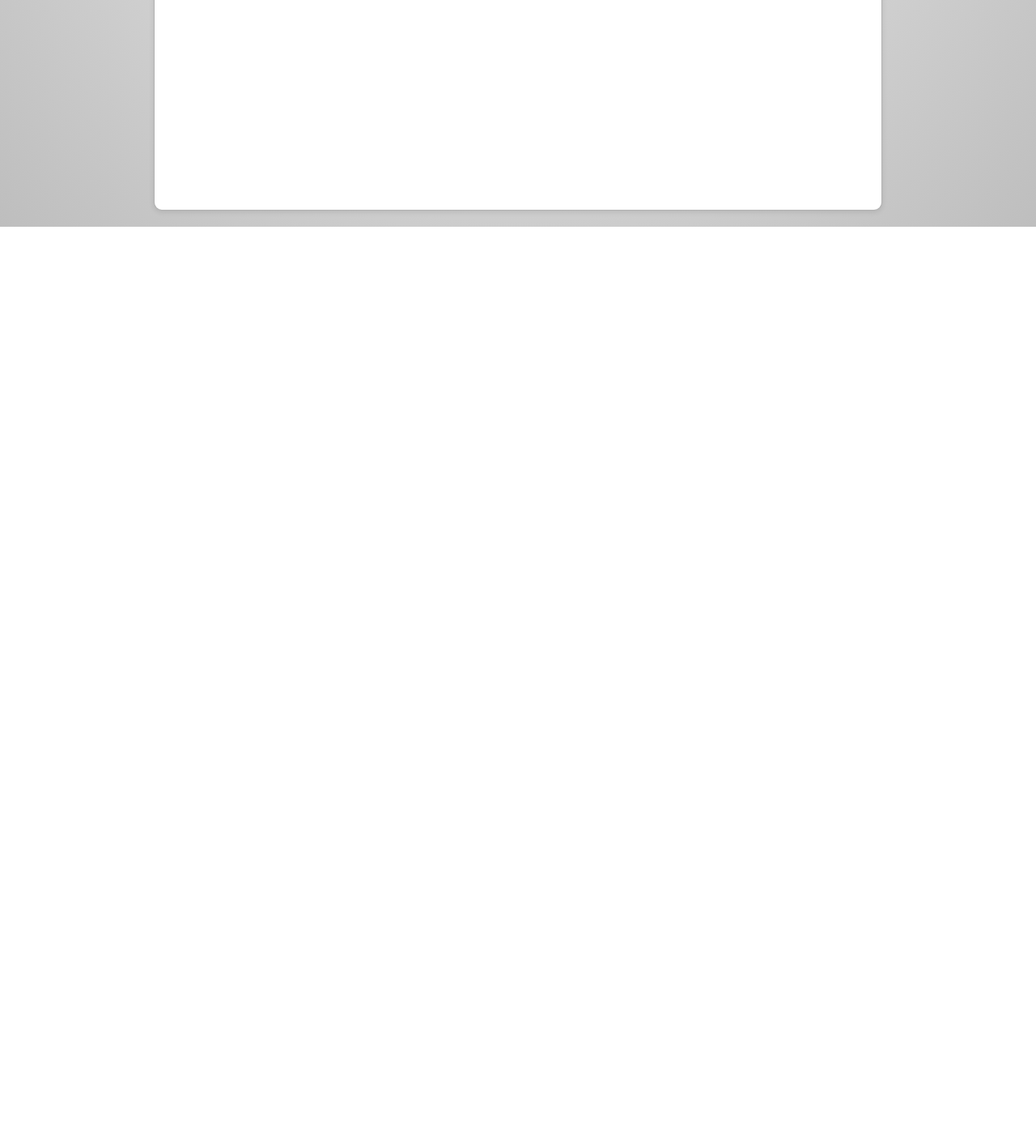
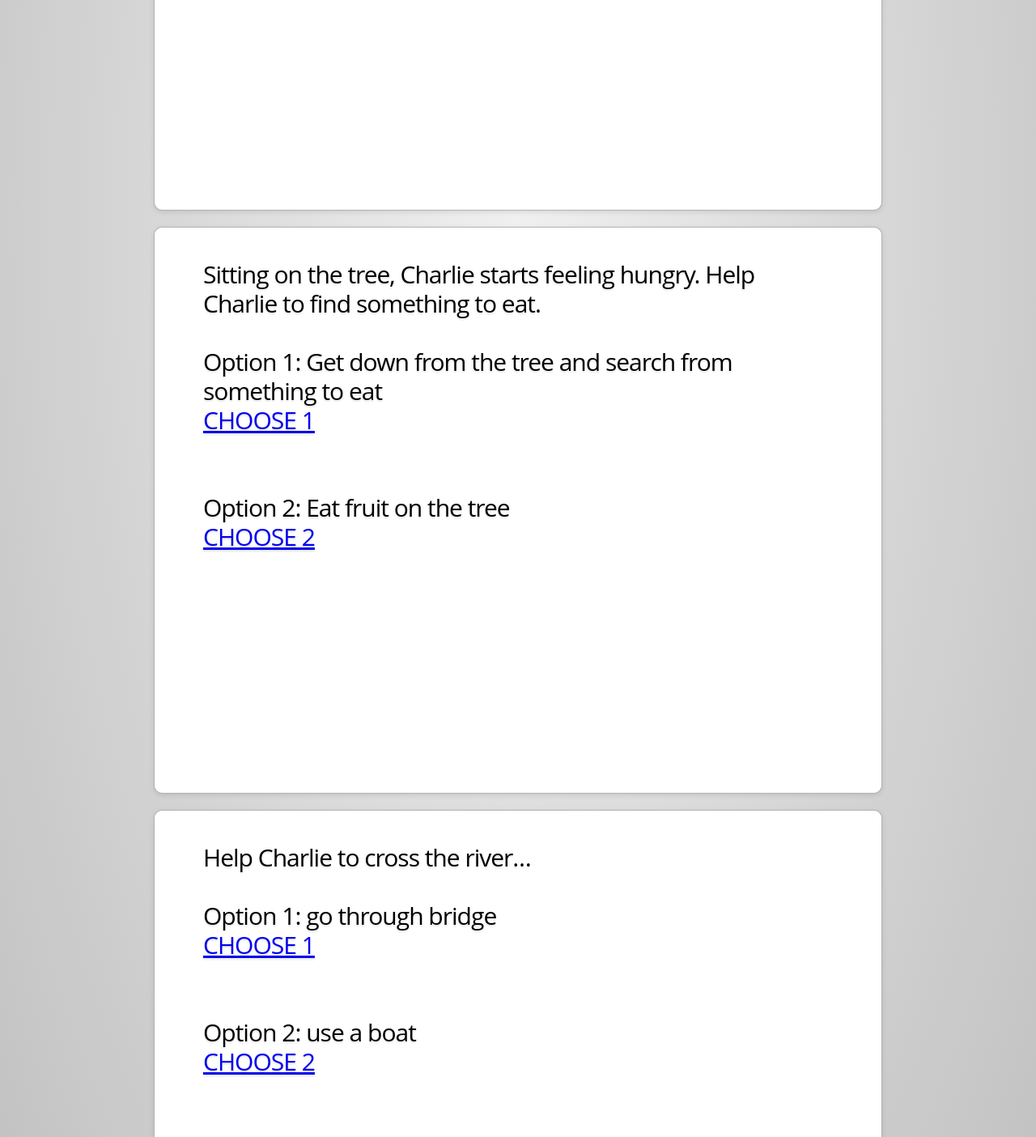
Before and after one commit to Dhammi/WebApplication1, a plain HTML site: page WebApplication1/index.html in a window 1280 px wide. Shown: the part 1180-2584 px from the top of the page at 81% size. Before the commit the page ends 1460 px from the top, so only its background shows below. Drawn offline with Linux system fonts and the light colour scheme; a script that the page names is missing.

Commit message:
4 Nodes Created

```diff
--- a/WebApplication1/index.html
+++ b/WebApplication1/index.html
@@ -1,5 +1,4 @@
-<!DOCTYPE html>
-<!--developed by Vineet Dhammi | 300808585-->
+<!DOCTYPE html><!--developed by Vineet Dhammi | 300808585-->
 <html lang="en">
 <head>
     <meta charset="utf-8" />
@@ -11,32 +10,31 @@
 </head>
 <body onload="main()">
     <div id="impress">
-        <!--SLIDE 1-->
+        <!--Level 1-->
         <div id="1" class="step slide">
             <div class="slide-text">
-                <p>
-                    Once upon a time there was a king and queen who lived in a golden castle with their beautiful daughter named “Angel”. One night an ugly ogre kidnapped the beautiful princess in order to capture the kingdom.
-                    Now the king hires his special warrior “Charlie”, to kill the ugly ogre and save the princess.
+                <p>Once upon a time there was a king and queen who lived in a golden castle with their beautiful daughter named “Angel”. One night an ugly ogre kidnapped the beautiful princess in order to capture the kingdom.
+Now the king hires his special warrior “Charlie”, to kill the ugly ogre and save the princess.
 
-                    Charlie started his journey to find the princess. There are 2 ways to reach the ugly ogre dark castle. Select your option.
-                </p><br />
+Charlie started his journey to find the princess. There are 2 ways to reach the ugly ogre dark castle. Select your option.
+  </p><br />
                 <br />
                 <p>Option 1:  Through Jungle</p>  <!--2.1 level-->
-                <p><a href="#3-left"> choose 1</a></p><br />
+                <p><a href="#jungle"> choose 1</a></p><br />
                 <p>Option 2: Thtough Mountains<br /></p>   <!--2.2 level-->
-                <p><a href="#3-right">choose 2</a></p>
+                <p><a href="#mountain">choose 2</a></p>
             </div>
         </div>
-        <!--................LEFT SIDE.............-->
-        <div id="3-left" class="step slide" data-x="1500" data-y="1500" data-z="1500">
+        <!--Jungle-->
+        <div id="jungle" class="step slide" data-x="1500" data-y="1500" data-z="1500">
             <div class="slide-text">
                 <p>
                     Charlie got into a trouble in the Jungle. Tiger is Chasing Charlie. Now help Charlie to escape
                 </p><br />
                 <p> Option 1:  Climb the tree </p><br />
-                <p><a href="#youLose1">CHOOSE 1</a></p><br /><br />  <!--3.1 level-->
+                <p><a href="#tree">CHOOSE 1</a></p><br /><br />
                 <p>Option 1:  Run towards river</p>
-                <p><a href="#youLose2">CHOOSE 2</a></p>   <!--3.2  level--><br />
+                <p><a href="#river">CHOOSE 2</a></p><br />
 
 
             </div>
@@ -44,6 +42,35 @@
 
 
 
+        <!--tree-->
+        <div id="tree" class="step slide" data-x="3000" data-y="1500" data-z="1500">
+            <div class="slide-text">
+                <p>
+                    Sitting on the tree, Charlie starts feeling hungry. Help Charlie to find something to eat.
+                </p><br />
+                <p>Option 1: Get down from the tree and search from something to eat</p>
+                <p><a href="#GetDownFromTheTree">CHOOSE 1</a></p><br /><br />  <!--Loss 1-->
+                <p>Option 2: Eat fruit on the tree</p>
+                <p><a href="#PoisonFruit">CHOOSE 2</a></p><br /><br />  <!--Loss 2-->
+
+            </div>
+        </div>
+
+        <!--River-->
+        <div id="river" class="step slide" data-x="8500" data-y="1500" data-z="1500">
+            <div class="slide-text">
+                <p>
+                    Help Charlie to cross the river…
+                </p><br />
+                <p>Option 1: go through bridge</p>
+                <p><a href="#BrokenBridge">CHOOSE 1</a></p><br /><br />  <!--3.1 level-->
+                <p>Option 2: use a boat</p>
+                <p><a href="#boat">CHOOSE 2</a></p><br /><br />  <!--3.1 level-->
+
+
+
+            </div>
+        </div>
 
 
 
```
